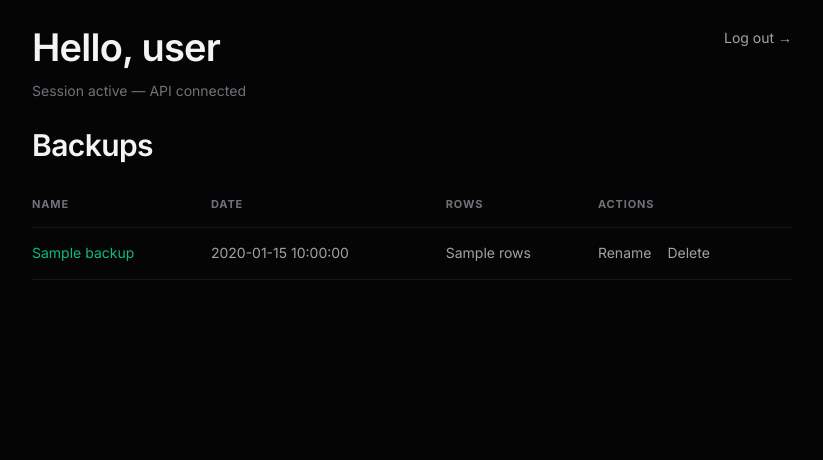
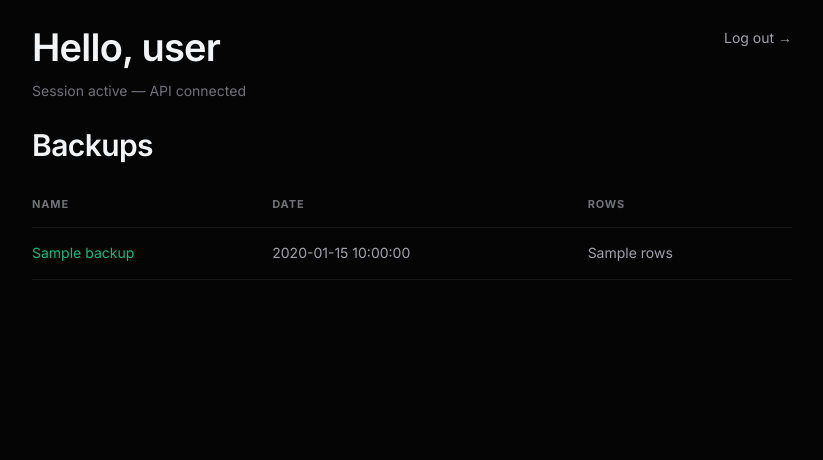
Before and after one commit to Scroll07/Passwords_Fastapi, a FastAPI app: template templates/dashboard.html in a window 1280 px wide. Shown: the part 142-602 px from the top of the page, without its empty margins (228-1051 px from the left). Run offline with FastAPI, Linux system fonts and the light colour scheme; the template is opened without the code that fills it: most values are stand-ins (such as "Sample title", 1, 10 or a date in 2020).

Commit message:
- little fixes

```diff
--- a/templates/dashboard.html
+++ b/templates/dashboard.html
@@ -24,7 +24,6 @@
                             <th>name</th>
                             <th>date</th>
                             <th>rows</th>
-                            <th>actions</th>
                         </tr>
                     </thead>
                     <tbody>
@@ -35,10 +34,7 @@
                             </td>
                             <td>{{ backup.created_at }}</td>
                             <td>{{ backup.rows }}</td>
-                            <td class="dashboard-actions">
-                                <a href="#">Rename</a>
-                                <a href="#">Delete</a>
-                            </td>
+
                         </tr>
                         {% endfor %}
                     </tbody>
--- a/templates/user_backup.html
+++ b/templates/user_backup.html
@@ -16,8 +16,6 @@
                         {% if backup.rows is not none %} · Rows: {{ backup.rows }}{% endif %}
                     </p>
                 </div>
-
-                <a href="{{ url_for('logout') }}" id="dashboard-logout" class="dashboard-logout">Log out →</a>
             </div>
 
             {% if success %}
```
